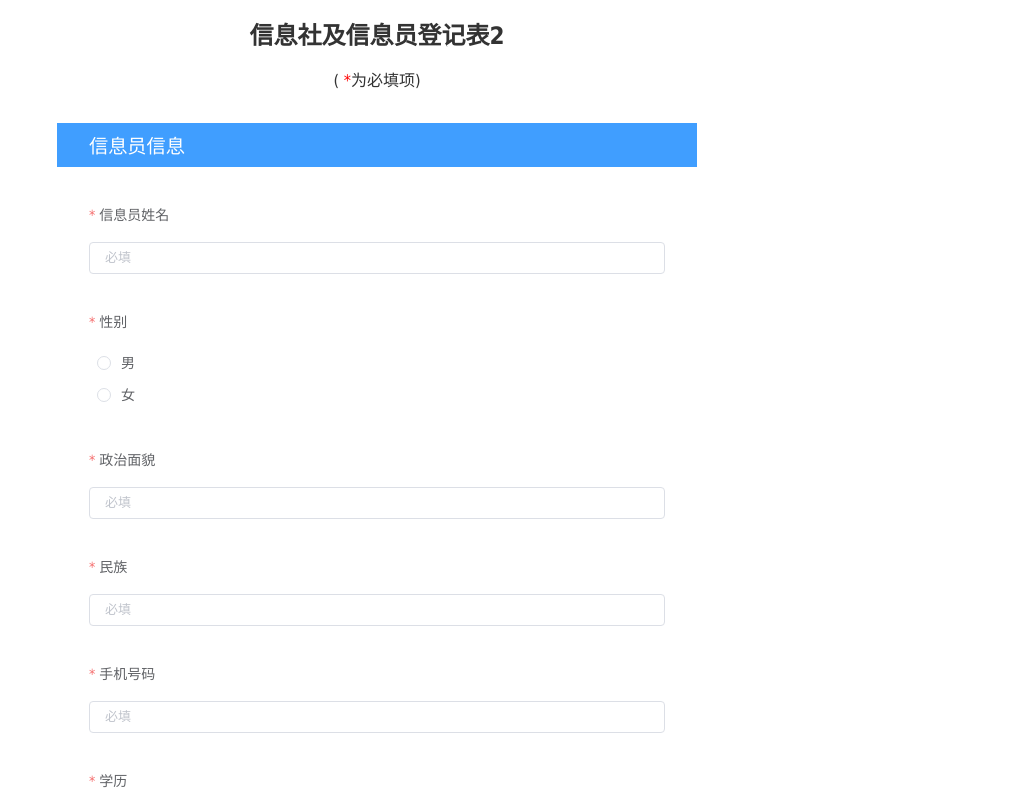
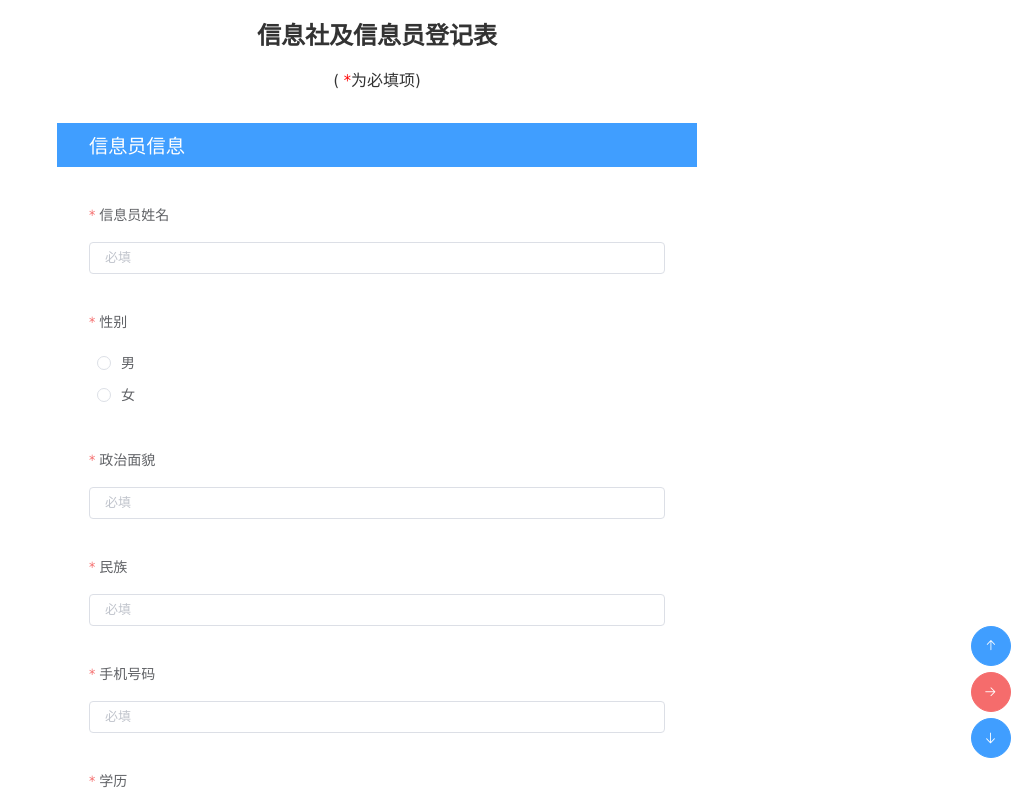
Before and after one commit to GZ0759/vue-webpack, a Vue app: page / in a window 1280 px wide. Shown: the top 800 px of the page, without its empty margins (263-1280 px from the left). Built offline with nearby package versions, Linux system fonts and the light colour scheme.

Commit message:
add button and fix

```diff
--- a/src/App.vue
+++ b/src/App.vue
@@ -5,7 +5,7 @@
 </template>
 
 <script>
-import Page from "./pages/formPackage.vue";
+import Page from "./pages/formPage.vue";
 
 export default {
   name: "app",
--- a/src/pages/formPackage.vue
+++ b/src/pages/formPage.vue
@@ -2,11 +2,28 @@
 <template>
   <div class="form-package">
     <div class="header">
-      <p class="headerTitle">信息社及信息员登记表2</p>
+      <p class="headerTitle">信息社及信息员登记表</p>
       <div class="msg">
         (
         <span class="msg-tips">*</span>为必填项)
       </div>
+    </div>
+    <div class="aside">
+      <el-button class="aside-btn" type="primary" icon="el-icon-top" @click="scrollToTop" circle></el-button>
+      <el-button
+        class="aside-btn"
+        type="danger"
+        icon="el-icon-right"
+        @click="scrollToBottom"
+        circle
+      ></el-button>
+      <el-button
+        class="aside-btn"
+        type="primary"
+        icon="el-icon-bottom"
+        @click="scrollToBottom"
+        circle
+      ></el-button>
     </div>
     <div class="main">
       <el-form
@@ -1044,6 +1061,12 @@ export default {
     };
   },
   methods: {
+    scrollToTop() {
+      window.scrollTo(0, 0);
+    },
+    scrollToBottom() {
+      window.scrollTo(0, document.documentElement.scrollHeight);
+    },
     submitForm(formName) {
       this.$refs[formName].validate(valid => {
         if (valid) {
@@ -1147,6 +1170,17 @@ export default {
     }
   }
 }
+.aside {
+  position: fixed;
+  right: 0.4rem;
+  bottom: 2.4rem;
+  z-index: 2;
+  display: flex;
+  flex-flow: column wrap;
+  .aside-btn {
+    margin: 0.2rem auto;
+  }
+}
 .main {
   .subForm {
     .title {
```
Also changed, not shown: src/components/HelloWorld.vue (deleted, +0 -58 lines).
